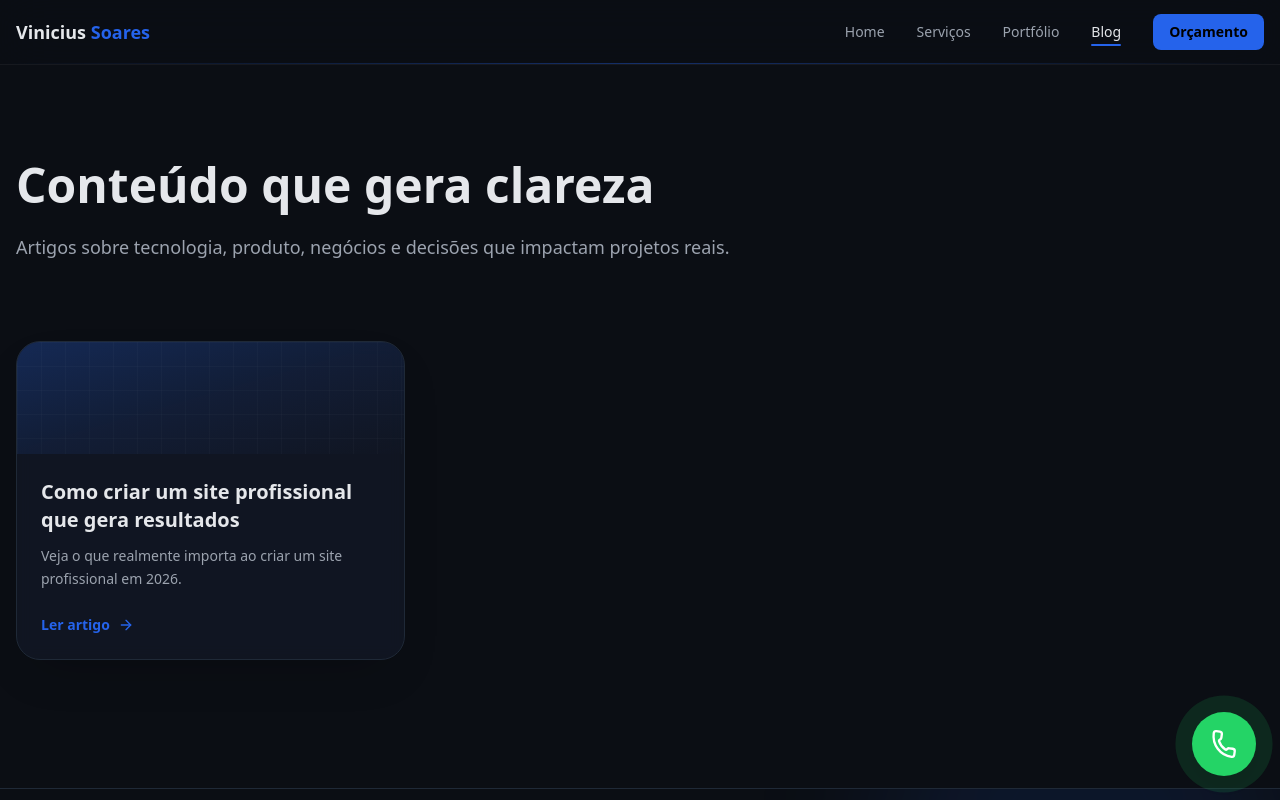
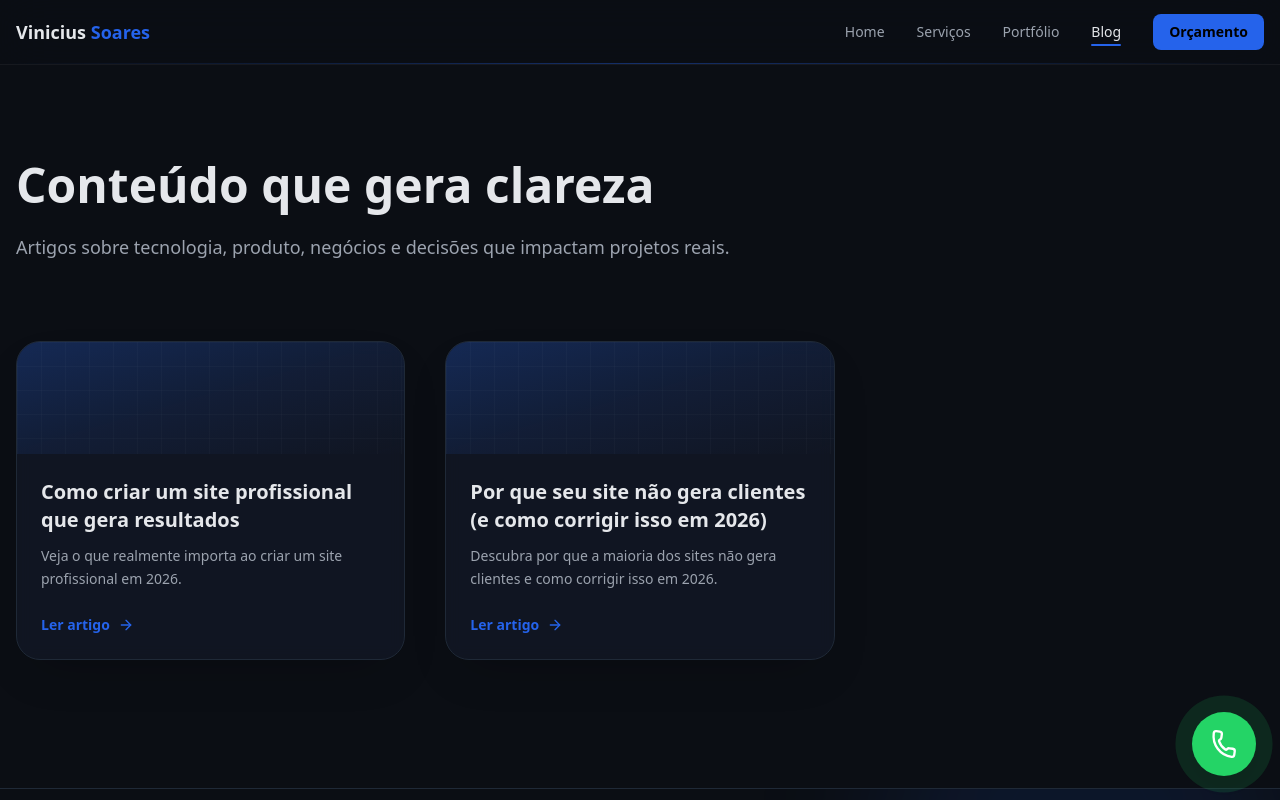
Before and after one commit to vinicius-soares-dev/portfolio-vinicius, a React (Vite) app: page /blog in a window 1280 px wide. Shown: the top 800 px of the page. Built offline with nearby package versions, Linux system fonts and the light colour scheme.

Commit message:
feat: blog post 2

```diff
--- a/src/blog/posts/index.ts
+++ b/src/blog/posts/index.ts
@@ -83,6 +83,82 @@ Se você quer criar um site que funcione de verdade, foque no que importa: **cla
 
 > 💬 Quer ajuda para criar um site profissional que realmente gere resultado? [Fale comigo no WhatsApp](https://wa.me/5532999823915) e vamos planejar seu projeto.
 `
+  },
+
+    {
+    title: "Por que seu site não gera clientes (e como corrigir isso em 2026)",
+    description: "Descubra por que a maioria dos sites não gera clientes e como corrigir isso em 2026.",
+    date: "2026-01-07",
+    slug: "por-que-seu-site-nao-gera-clientes",
+    category: "tecnologia",
+    content: `
+    ## Por que muitos sites não geram clientes?
+
+
+    Ter um site bonito não significa gerar resultados. Em 2026, o problema mais comum não é tecnologia, é **estratégia**.
+
+    > 💡 A maioria dos sites falha não por falta de investimento, mas por decisões erradas.
+
+    ---
+
+    ## Erro 1: Falar de si e não do problema do cliente
+    - Textos genéricos
+    - Falta de proposta de valor clara
+    - Linguagem técnica demais
+
+    > 🧠 Sites que convertem falam primeiro da dor do cliente, depois da solução.
+
+    ---
+
+    ## Erro 2: Falta de CTA claro
+    - “Entre em contato” escondido
+    - Muitas opções confusas
+    - Nenhuma ação principal
+
+    > 🎯 Cada página deve ter um único objetivo.
+
+    ---
+
+    ## Erro 3: Site lento ou mal otimizado
+    - Imagens pesadas
+    - Código sem otimização
+    - Hospedagem ruim
+
+    > ⚡ Performance impacta diretamente SEO e conversão.
+
+    ---
+
+    ## Erro 4: Não acompanhar métricas
+    - Não usa Google Analytics
+    - Não sabe de onde vem os acessos
+    - Não testa melhorias
+
+    > 📊 Sem dados, não existe crescimento.
+
+    ---
+
+    ## Como corrigir isso na prática
+
+    - Clareza na mensagem
+    - Copy estratégica
+    - SEO bem feito
+    - Performance otimizada
+    - Métricas e melhoria contínua
+
+    ---
+
+    ## Conclusão
+
+    Um site não é um cartão de visita, é uma **máquina de conversão**.
+
+    Se o seu site não gera clientes, o problema não é o mercado, é a estratégia.
+
+    > 💬 Quer transformar seu site em uma ferramenta de vendas?
+    > [Fale comigo no WhatsApp](https://wa.me/5532999823915)
+
+
+`
+
   }
 ]
 
```
